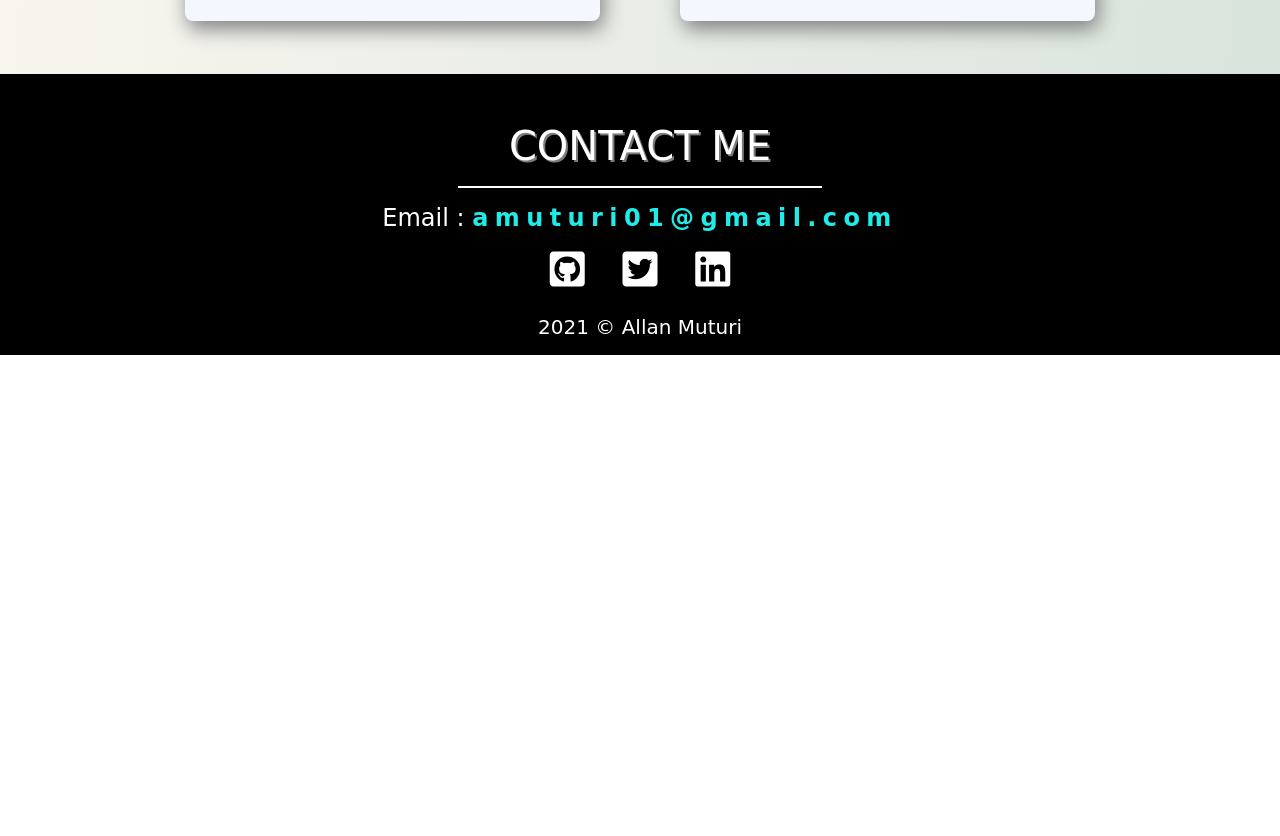
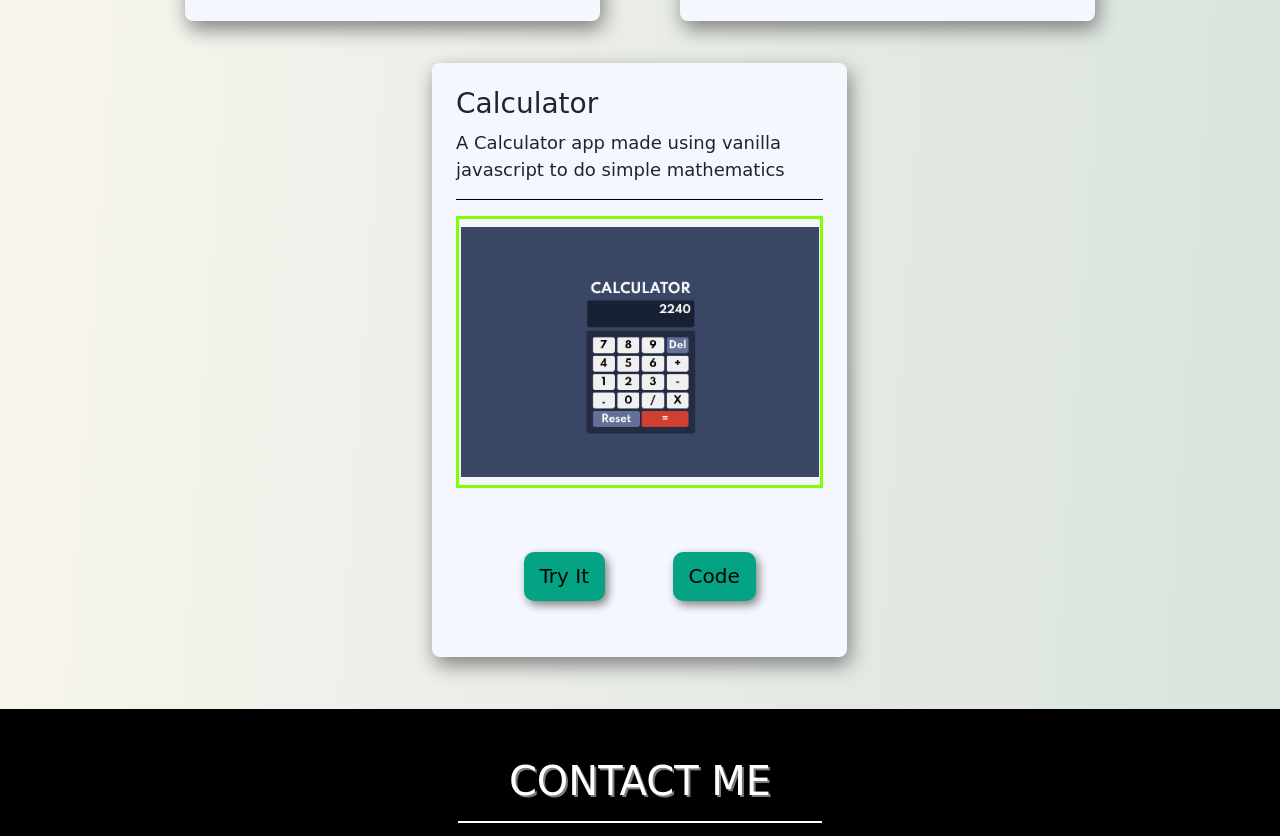
Before and after one commit to allan-1/My-Portfolio, a plain HTML site: page index.html in a window 1280 px wide. Shown: the part 4009-4845 px from the top of the page. Before the commit the page ends 4364 px from the top, so only its background shows below. Drawn offline with nearby package versions, Linux system fonts and the light colour scheme; a web font is replaced by a local one.

Commit message:
add calculator

```diff
--- a/index.html
+++ b/index.html
@@ -304,6 +304,30 @@
               >
             </div>
           </div>
+          <div class="project1 col-lg-4 col-sm-12" data-aos="flip-up">
+            <div class="projecthead">
+              <div class="projectheading">
+                <h3>Calculator</h3>
+                <p>
+                  A Calculator app made using vanilla javascript to do simple mathematics
+                </p>
+              </div>
+            </div>
+            <div class="projectimage">
+              <img
+                src="images/calculator.png"
+                alt="calculator"
+                height="250px"
+                width="370px"
+              />
+            </div>
+            <div class="projectlink">
+              <a href="https://calculator-three-rho.vercel.app"><button>Try It</button></a>
+              <a href="https://github.com/Allan-1/2021-projects/tree/main/Calculator"
+                ><button>Code</button></a
+              >
+            </div>
+          </div>
         </div>
       </div>
     </section>
```
Also changed, not shown: images/calculator.png (added).
